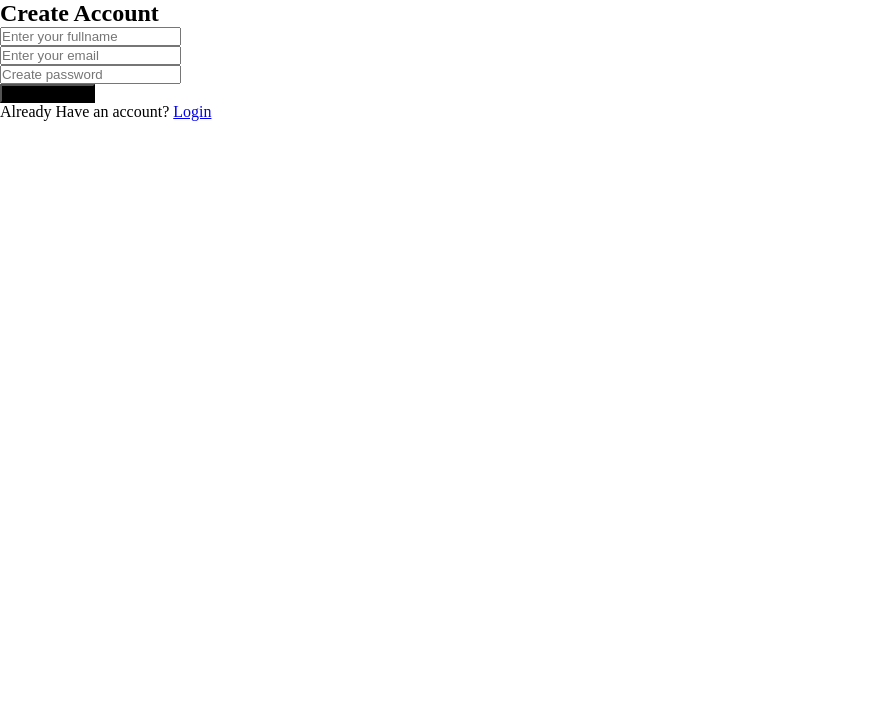
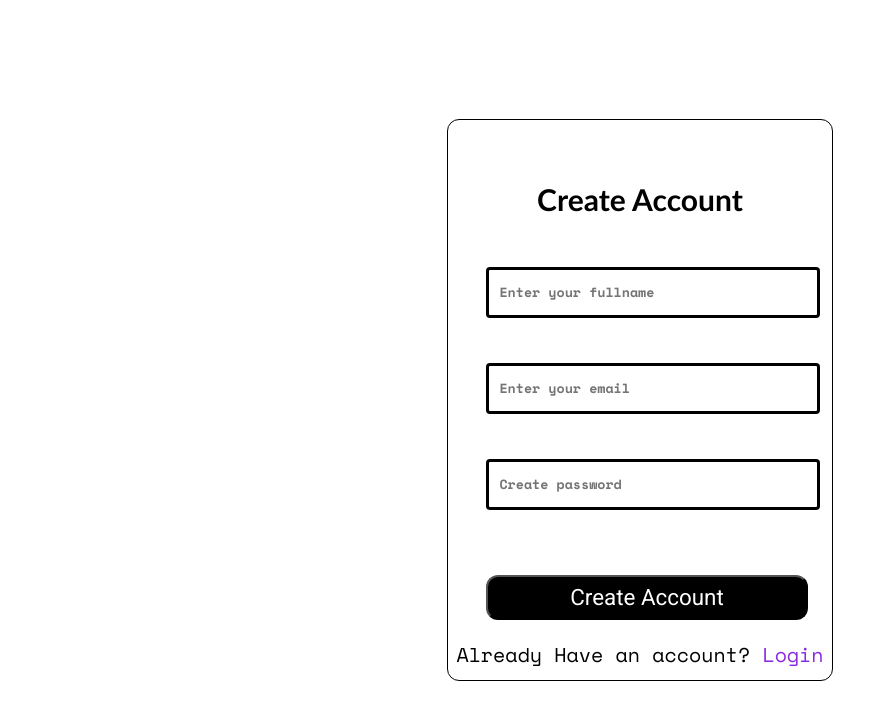
Before and after one commit to AbdimatinAbdullahi/task-management, a React (Vite) app in the folder frontend/: page /signup in a window 1280 px wide. Shown: the top 720 px of the page, without its empty margins (0-896 px from the left). Built offline with nearby package versions, Linux system fonts and the light colour scheme; a web font is replaced by a local one.

Commit message:
Work on modifying the style of forms

```diff
--- a/frontend/src/Styles/Style.module.css
+++ b/frontend/src/Styles/Style.module.css
@@ -43,3 +43,185 @@
     border-radius: 10px;
     cursor: pointer;
 }
+
+
+
+.signupcontainer, .loginContainer{
+    width: 100%;
+    height: 100vh;
+    display: flex;
+    align-items: center;
+    justify-content: center;
+    overflow: auto;
+}
+
+.formcontainer{
+    width: 30%;
+    height: 70%;
+    border: 1px solid black;
+    display: flex;
+    flex-direction: column;
+    align-items: center;
+    justify-content: center;
+    border-radius: 12px;
+}
+
+.formHeader{
+   margin-top: -20px;
+   display: flex;
+   align-items: center;
+   justify-content: center;
+   font-family: 'Gill Sans', 'Gill Sans MT', Calibri, 'Trebuchet MS', sans-serif;
+   font-weight: bold;
+   font-size: 20px;
+}
+
+.fullname, .emailcontainer, .passwordcontainer, button, .formHeader{
+    width: 80%;
+    height: 10%;
+    margin-top: 40px;
+}
+
+.fullname input, .emailcontainer input, .passwordcontainer input{
+    width: 100%;
+    height: 80%;
+    outline: none;
+    border: 3px solid black;
+    border-radius: 4px;
+    font-family: 'Space Mono';
+    font-weight: 800;
+    padding: 0 10px;
+    color: rgb(110, 101, 101);
+}
+
+button{
+    background: black;
+    border-radius: 12px;
+    height: 8%;
+    color: white;
+    font-size: 1.4em;
+    font-family: 'roboto';
+    width: 84%;
+    margin-left: 14px;
+    margin-top: 60px;
+    margin-bottom: 20px;
+}
+
+.formErrors{
+    color: red;
+    margin-top: 2px;
+    font-family: 'Space Mono';
+    font-weight: 800;
+}
+
+
+
+
+/* Login Form Container */
+.navsForms{
+    font-size: 20px;
+    font-family: 'Space Mono';
+}
+
+.navsForms a{
+    text-decoration: none;
+    color: blueviolet;
+}
+
+
+/* resetContainer */
+
+.resetContainer{
+    width: 100%;
+    height: 100svh;
+    display: flex;
+    align-items: center;
+    justify-content: center;
+}
+
+.resetForm{
+    width: 30%;
+    height: 34vh;
+    border: 1px solid black;
+    display: flex;
+    align-items: center;
+    justify-content: center;
+    flex-direction: column;
+    font-family: 'Space Mono';
+    border-radius: 12px;
+}
+
+.resetEmail{
+    width: 80%;
+}
+.resetEmail input{
+    width: 96%;
+    height: 60px;
+    padding: 0 2%;
+    margin-top: 20px;
+    font-family: 'Space mono';
+    font-size: 20px;
+    border-radius: 4px;
+    margin-top: 40px;
+}
+
+.resetForm button{
+    width: 80%;
+    height: 20%;
+    background: palevioletred;
+    margin-top: 20px;
+}
+
+
+
+/* verifyContainer */
+
+.verifyContainer{
+    width: 100%;
+    height: 100vh;
+    display: flex;
+    align-items: center;
+    justify-content: center;
+    flex-direction: column;
+    font-family: 'Space Mono';
+}
+
+.verifyContainer h2{
+    font-size: 1.6em;
+    font-family: 'Space Mono';
+    font-weight: 700;
+    color:blueviolet;
+}
+
+
+.inputContainer{
+    width: 20%;
+    height: 20%;
+    display: flex;
+    flex-direction: column;
+    align-items: center;
+    justify-content: center;
+    gap: 20px;
+}
+
+.inputContainer input{
+    width: 90%;
+    height: 30%;
+    padding: 0 5%;
+    font-size: 30px;
+    font-family: 'Space Mono';
+    font-weight: 800;
+    color: blueviolet;
+    border-radius: 5px;
+}
+
+.inputContainer button{
+    height: 30%;
+    width: 100%;
+    margin: 0;
+}
+
+.verifyContainer h4{
+    color: gray;
+    cursor: pointer;
+}
```
